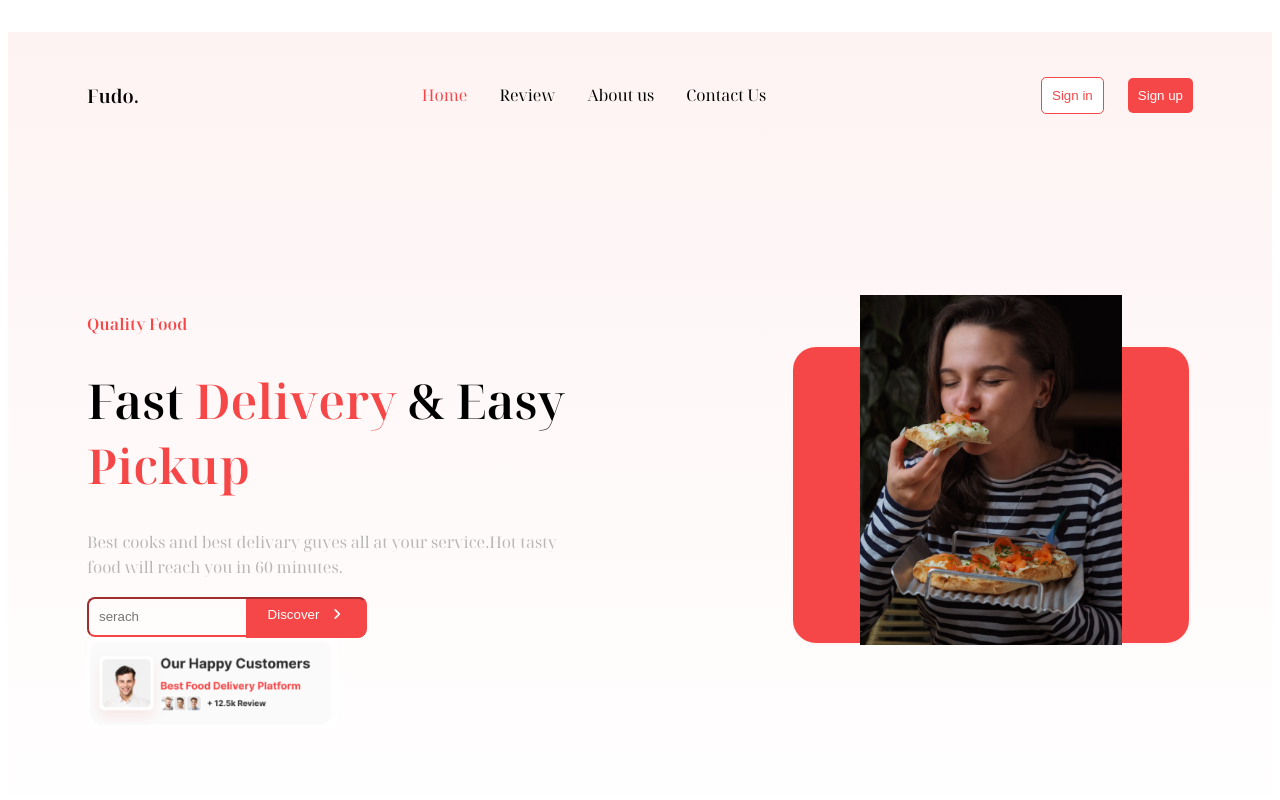
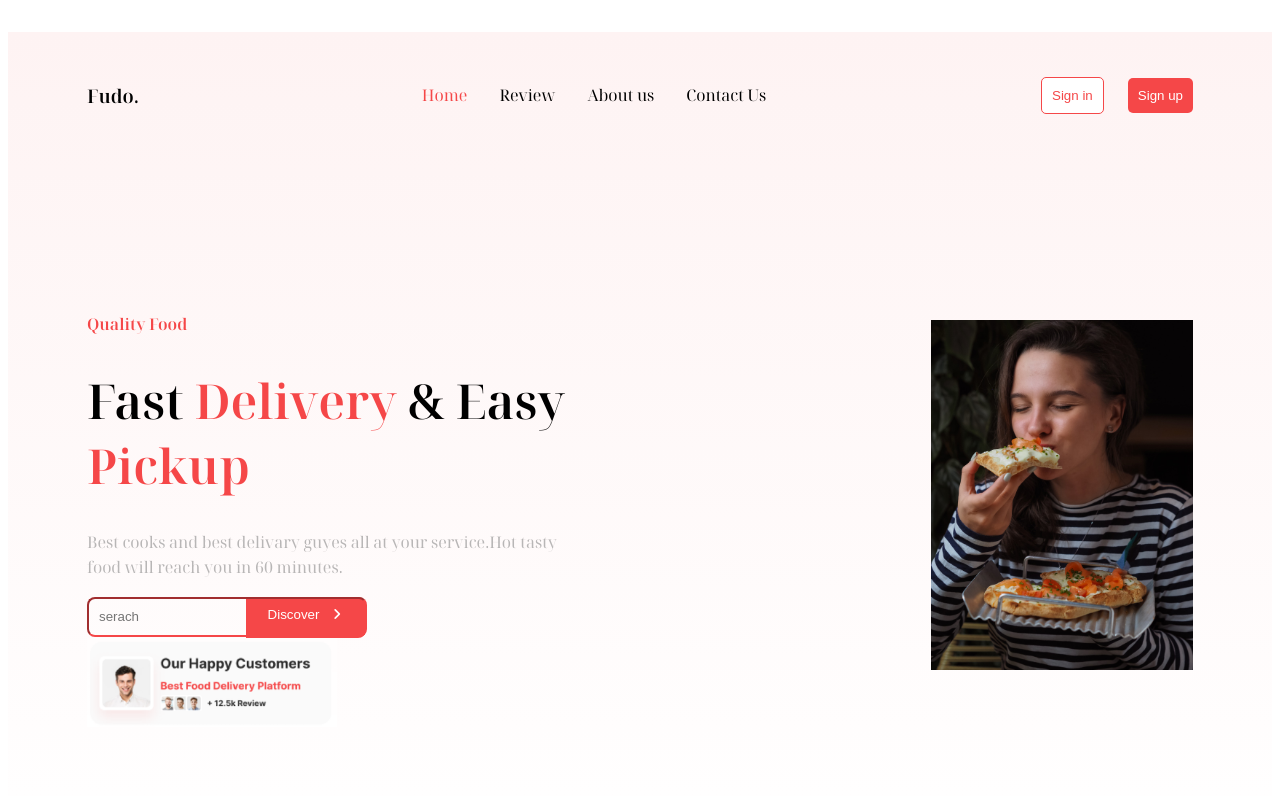
Before and after one commit to elboselyibraheim/Pizza-Website, a plain HTML site: page index.html in a window 1280 px wide. Shown: the top 800 px of the page. Drawn offline with Linux system fonts and the light colour scheme.

Commit message:
intial-updat

```diff
--- a/css/style.css
+++ b/css/style.css
@@ -243,20 +243,6 @@ header .container .logo a {
 .quality .search img {
   max-width: 250px;
 }
-.quality .container .plat-imag {
-  display: flex;
-  justify-content: center;
-  align-items: center;
-  width: 400px;
-  height: 300px;
-  border-radius: 25px;
-  background-color: var(--main-color);
-  position: absolute;
-  top: 80px;
-  left: 80%;
-  transform: translateX(-50%);
-  border: 2px solid var(--sec-color);
-}
 .quality .plat-imag img {
   max-width: 350px;
   height: 350px;
@@ -428,6 +414,7 @@ header .container .logo a {
   color: var(--main-color);
 }
 .dich-cards button {
+  text-align: center;
   position: absolute;
   bottom: 20;
   left: 47%;
```
